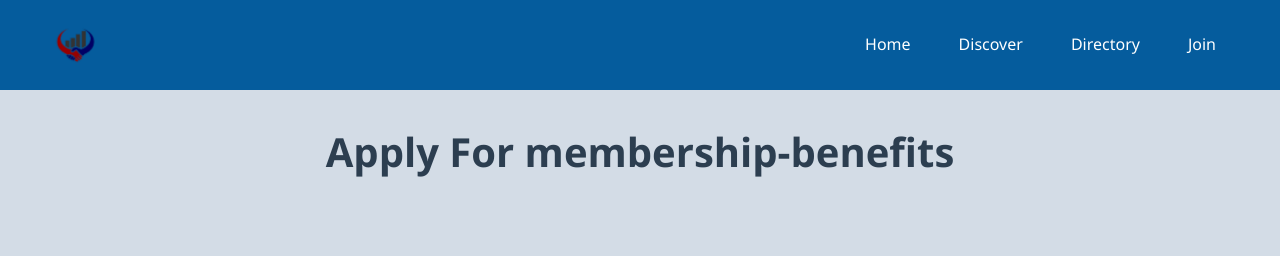
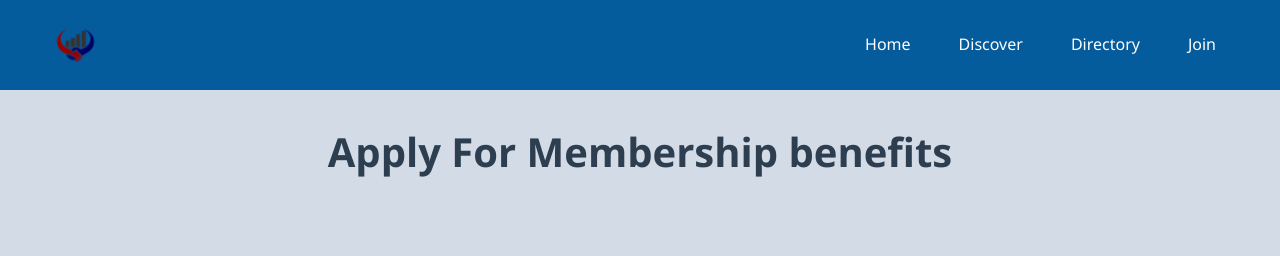
Before and after one commit to kabbajk/wdd231, a plain HTML site: page chamber/join.html in a window 1280 px wide. Shown: the top 256 px of the page. Drawn offline with Linux system fonts and the light colour scheme; no server answers.

Commit message:
latest update week4

```diff
--- a/chamber/join.html
+++ b/chamber/join.html
@@ -45,7 +45,7 @@
     </nav>
   </div>
 </header>
-  <h1>Apply For membership-benefits</h1>
+  <h1>Apply For Membership benefits</h1>
   <main class="jion-main">
     <h2>Membership Application</h2>
 
```
